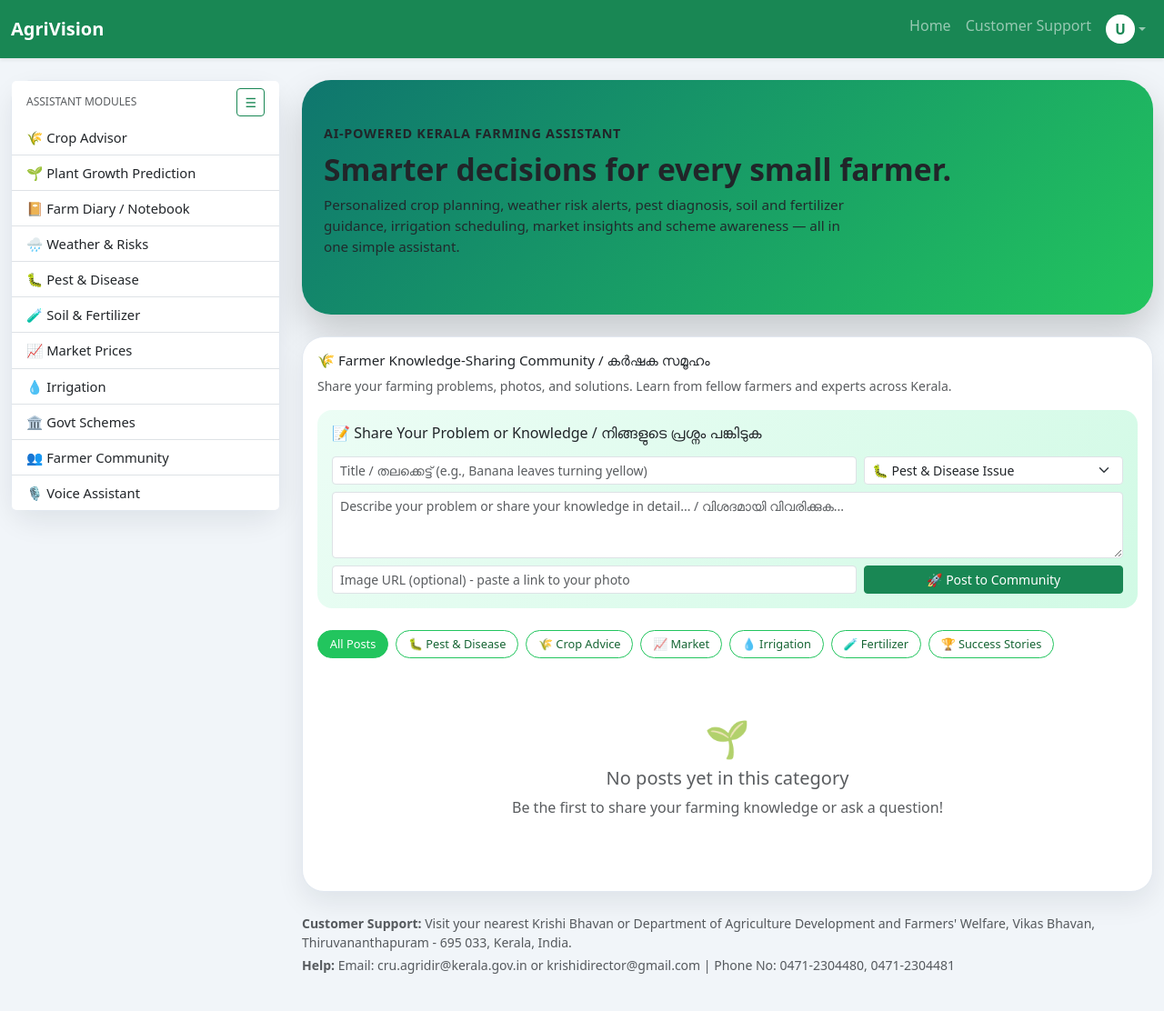
After one commit to SDEEPAK13082006/agrivision-, a Flask app: page /community in a window 1280 px wide. The commit adds this page. Shown: the whole page at 91% size. Run offline with Flask 3, Linux system fonts and the light colour scheme; the visitor is signed in with stand-in values (Sample User, id 1).

Commit message:
Add Farmer Knowledge-Sharing Community feature

```diff
--- a/app.py
+++ b/app.py
@@ -95,6 +95,10 @@
 
 # Very simple in-memory farm diary store for demo
 FARM_DIARY_ENTRIES = []
+
+# In-memory community posts storage
+COMMUNITY_POSTS = []
+COMMUNITY_POST_ID = 0
 
 
 def _is_strong_password(pw: str) -> bool:
@@ -301,5 +305,74 @@
     return redirect(url_for("login_view"))
 
 
+@app.route("/community", methods=["GET", "POST"])
+def community_view():
+    """Farmer Knowledge-Sharing Community - share problems, photos, and solutions."""
+    global COMMUNITY_POST_ID
+
+    if request.method == "POST":
+        action = request.form.get("action", "")
+
+        if action == "new_post":
+            # Create a new post
+            title = request.form.get("title", "").strip()
+            content = request.form.get("content", "").strip()
+            category = request.form.get("category", "general")
+            image_url = request.form.get("image_url", "").strip()
+
+            if title and content:
+                COMMUNITY_POST_ID += 1
+                post = {
+                    "id": COMMUNITY_POST_ID,
+                    "author": session.get("username", "Anonymous"),
+                    "title": title,
+                    "content": content,
+                    "category": category,
+                    "image_url": image_url if image_url else None,
+                    "likes": 0,
+                    "liked_by": [],
+                    "comments": [],
+                    "timestamp": "Just now"
+                }
+                COMMUNITY_POSTS.insert(0, post)  # Add to beginning
+                flash("Your post has been shared with the community!")
+
+        elif action == "add_comment":
+            post_id = int(request.form.get("post_id", 0))
+            comment_text = request.form.get("comment_text", "").strip()
+
+            if comment_text:
+                for post in COMMUNITY_POSTS:
+                    if post["id"] == post_id:
+                        post["comments"].append({
+                            "author": session.get("username", "Anonymous"),
+                            "text": comment_text,
+                            "timestamp": "Just now"
+                        })
+                        break
+
+        elif action == "like_post":
+            post_id = int(request.form.get("post_id", 0))
+            user = session.get("username", "Anonymous")
+
+            for post in COMMUNITY_POSTS:
+                if post["id"] == post_id:
+                    if user not in post["liked_by"]:
+                        post["likes"] += 1
+                        post["liked_by"].append(user)
+                    break
+
+        return redirect(url_for("community_view"))
+
+    # Filter by category if provided
+    category_filter = request.args.get("category", "all")
+    if category_filter == "all":
+        filtered_posts = COMMUNITY_POSTS
+    else:
+        filtered_posts = [p for p in COMMUNITY_POSTS if p["category"] == category_filter]
+
+    return render_template("community.html", posts=filtered_posts, current_category=category_filter)
+
+
 if __name__ == "__main__":
     app.run(debug=True)
--- a/templates/base.html
+++ b/templates/base.html
@@ -160,6 +160,7 @@
           <a href="/market" class="list-group-item list-group-item-action sidebar-link">📈 Market Prices</a>
           <a href="/irrigation" class="list-group-item list-group-item-action sidebar-link">💧 Irrigation</a>
           <a href="/schemes" class="list-group-item list-group-item-action sidebar-link">🏛️ Govt Schemes</a>
+          <a href="/community" class="list-group-item list-group-item-action sidebar-link">👥 Farmer Community</a>
           <a href="/voice-assistant" class="list-group-item list-group-item-action sidebar-link">🎙️ Voice Assistant</a>
         </div>
       </div>
--- /dev/null
+++ b/templates/community.html
@@ -0,0 +1,219 @@
+{% extends "base.html" %}
+{% block content %}
+<h4 class="section-title">🌾 Farmer Knowledge-Sharing Community / കർഷക സമൂഹം</h4>
+<p class="text-muted small mb-3">Share your farming problems, photos, and solutions. Learn from fellow farmers and experts across Kerala.</p>
+
+<style>
+  .post-card {
+    border-radius: 1rem;
+    border: 1px solid #e2e8f0;
+    margin-bottom: 1rem;
+    overflow: hidden;
+  }
+  .post-header {
+    background: linear-gradient(135deg, #f0fdf4, #dcfce7);
+    padding: 0.75rem 1rem;
+    border-bottom: 1px solid #e2e8f0;
+  }
+  .post-author {
+    font-weight: 600;
+    color: #166534;
+  }
+  .post-category {
+    font-size: 0.7rem;
+    padding: 0.2rem 0.5rem;
+    border-radius: 999px;
+    background: #22c55e;
+    color: white;
+  }
+  .post-body {
+    padding: 1rem;
+  }
+  .post-image {
+    max-width: 100%;
+    max-height: 300px;
+    object-fit: cover;
+    border-radius: 0.5rem;
+    margin-top: 0.75rem;
+  }
+  .post-actions {
+    padding: 0.5rem 1rem;
+    background: #f8fafc;
+    border-top: 1px solid #e2e8f0;
+    display: flex;
+    gap: 1rem;
+    align-items: center;
+  }
+  .like-btn {
+    border: none;
+    background: none;
+    color: #64748b;
+    cursor: pointer;
+    font-size: 0.9rem;
+  }
+  .like-btn:hover {
+    color: #ef4444;
+  }
+  .like-btn.liked {
+    color: #ef4444;
+  }
+  .comment-section {
+    padding: 0.75rem 1rem;
+    background: #f1f5f9;
+    border-top: 1px solid #e2e8f0;
+  }
+  .comment-item {
+    background: white;
+    padding: 0.5rem 0.75rem;
+    border-radius: 0.5rem;
+    margin-bottom: 0.5rem;
+    font-size: 0.85rem;
+  }
+  .comment-author {
+    font-weight: 600;
+    color: #0f766e;
+  }
+  .category-pills {
+    display: flex;
+    gap: 0.5rem;
+    flex-wrap: wrap;
+    margin-bottom: 1rem;
+  }
+  .category-pill {
+    padding: 0.3rem 0.8rem;
+    border-radius: 999px;
+    font-size: 0.8rem;
+    text-decoration: none;
+    border: 1px solid #22c55e;
+    color: #166534;
+    transition: all 0.2s;
+  }
+  .category-pill:hover, .category-pill.active {
+    background: #22c55e;
+    color: white;
+  }
+  .new-post-card {
+    background: linear-gradient(135deg, #ecfdf5, #d1fae5);
+    border-radius: 1rem;
+    padding: 1rem;
+    margin-bottom: 1.5rem;
+  }
+</style>
+
+<!-- New Post Form -->
+<div class="new-post-card">
+  <h6 class="mb-3">📝 Share Your Problem or Knowledge / നിങ്ങളുടെ പ്രശ്നം പങ്കിടുക</h6>
+  <form method="post">
+    <input type="hidden" name="action" value="new_post">
+    <div class="row g-2">
+      <div class="col-md-8">
+        <input type="text" name="title" class="form-control form-control-sm" placeholder="Title / തലക്കെട്ട് (e.g., Banana leaves turning yellow)" required>
+      </div>
+      <div class="col-md-4">
+        <select name="category" class="form-select form-select-sm">
+          <option value="pest-disease">🐛 Pest & Disease Issue</option>
+          <option value="crop-advice">🌾 Crop Advice</option>
+          <option value="market">📈 Market & Selling</option>
+          <option value="irrigation">💧 Irrigation & Water</option>
+          <option value="fertilizer">🧪 Fertilizer & Soil</option>
+          <option value="equipment">🚜 Equipment & Tools</option>
+          <option value="success-story">🏆 Success Story</option>
+          <option value="general">💬 General Discussion</option>
+        </select>
+      </div>
+      <div class="col-12">
+        <textarea name="content" class="form-control form-control-sm" rows="3" placeholder="Describe your problem or share your knowledge in detail... / വിശദമായി വിവരിക്കുക..." required></textarea>
+      </div>
+      <div class="col-md-8">
+        <input type="url" name="image_url" class="form-control form-control-sm" placeholder="Image URL (optional) - paste a link to your photo">
+      </div>
+      <div class="col-md-4">
+        <button type="submit" class="btn btn-success btn-sm w-100">🚀 Post to Community</button>
+      </div>
+    </div>
+  </form>
+</div>
+
+<!-- Category Filter -->
+<div class="category-pills">
+  <a href="{{ url_for('community_view', category='all') }}" class="category-pill {{ 'active' if current_category == 'all' else '' }}">All Posts</a>
+  <a href="{{ url_for('community_view', category='pest-disease') }}" class="category-pill {{ 'active' if current_category == 'pest-disease' else '' }}">🐛 Pest & Disease</a>
+  <a href="{{ url_for('community_view', category='crop-advice') }}" class="category-pill {{ 'active' if current_category == 'crop-advice' else '' }}">🌾 Crop Advice</a>
+  <a href="{{ url_for('community_view', category='market') }}" class="category-pill {{ 'active' if current_category == 'market' else '' }}">📈 Market</a>
+  <a href="{{ url_for('community_view', category='irrigation') }}" class="category-pill {{ 'active' if current_category == 'irrigation' else '' }}">💧 Irrigation</a>
+  <a href="{{ url_for('community_view', category='fertilizer') }}" class="category-pill {{ 'active' if current_category == 'fertilizer' else '' }}">🧪 Fertilizer</a>
+  <a href="{{ url_for('community_view', category='success-story') }}" class="category-pill {{ 'active' if current_category == 'success-story' else '' }}">🏆 Success Stories</a>
+</div>
+
+<!-- Posts List -->
+{% if posts %}
+  {% for post in posts %}
+  <div class="post-card">
+    <div class="post-header d-flex justify-content-between align-items-center">
+      <div>
+        <span class="post-author">👨‍🌾 Farmer {{ post.author[-4:] }}</span>
+        <span class="text-muted small ms-2">• {{ post.timestamp }}</span>
+      </div>
+      <span class="post-category">
+        {% if post.category == 'pest-disease' %}🐛 Pest & Disease
+        {% elif post.category == 'crop-advice' %}🌾 Crop Advice
+        {% elif post.category == 'market' %}📈 Market
+        {% elif post.category == 'irrigation' %}💧 Irrigation
+        {% elif post.category == 'fertilizer' %}🧪 Fertilizer
+        {% elif post.category == 'equipment' %}🚜 Equipment
+        {% elif post.category == 'success-story' %}🏆 Success Story
+        {% else %}💬 General
+        {% endif %}
+      </span>
+    </div>
+    <div class="post-body">
+      <h6 class="mb-2">{{ post.title }}</h6>
+      <p class="mb-0 text-muted" style="white-space: pre-wrap;">{{ post.content }}</p>
+      {% if post.image_url %}
+        <img src="{{ post.image_url }}" alt="Post image" class="post-image">
+      {% endif %}
+    </div>
+    <div class="post-actions">
+      <form method="post" class="d-inline">
+        <input type="hidden" name="action" value="like_post">
+        <input type="hidden" name="post_id" value="{{ post.id }}">
+        <button type="submit" class="like-btn {{ 'liked' if session.get('username') in post.liked_by else '' }}">
+          ❤️ {{ post.likes }} Helpful
+        </button>
+      </form>
+      <span class="text-muted small">💬 {{ post.comments|length }} Comments</span>
+    </div>
+
+    <!-- Comments Section -->
+    <div class="comment-section">
+      {% if post.comments %}
+        {% for comment in post.comments %}
+        <div class="comment-item">
+          <span class="comment-author">👨‍🌾 Farmer {{ comment.author[-4:] }}</span>
+          <span class="text-muted small">• {{ comment.timestamp }}</span>
+          <p class="mb-0 mt-1">{{ comment.text }}</p>
+        </div>
+        {% endfor %}
+      {% endif %}
+
+      <!-- Add Comment Form -->
+      <form method="post" class="mt-2">
+        <input type="hidden" name="action" value="add_comment">
+        <input type="hidden" name="post_id" value="{{ post.id }}">
+        <div class="input-group input-group-sm">
+          <input type="text" name="comment_text" class="form-control" placeholder="Write a helpful reply... / മറുപടി എഴുതുക..." required>
+          <button type="submit" class="btn btn-outline-success">Reply</button>
+        </div>
+      </form>
+    </div>
+  </div>
+  {% endfor %}
+{% else %}
+  <div class="text-center py-5 text-muted">
+    <h1>🌱</h1>
+    <h5>No posts yet in this category</h5>
+    <p>Be the first to share your farming knowledge or ask a question!</p>
+  </div>
+{% endif %}
+
+{% endblock %}
```
